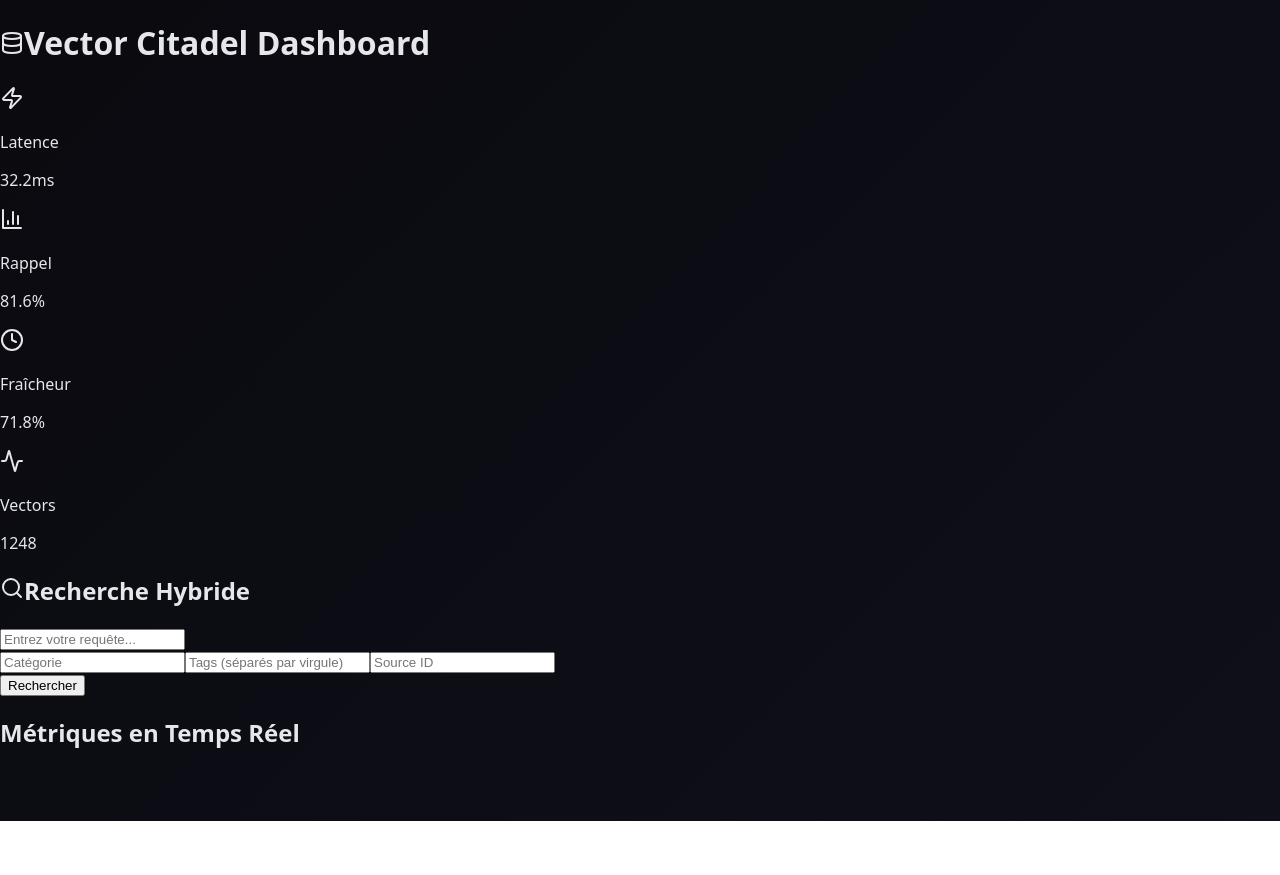
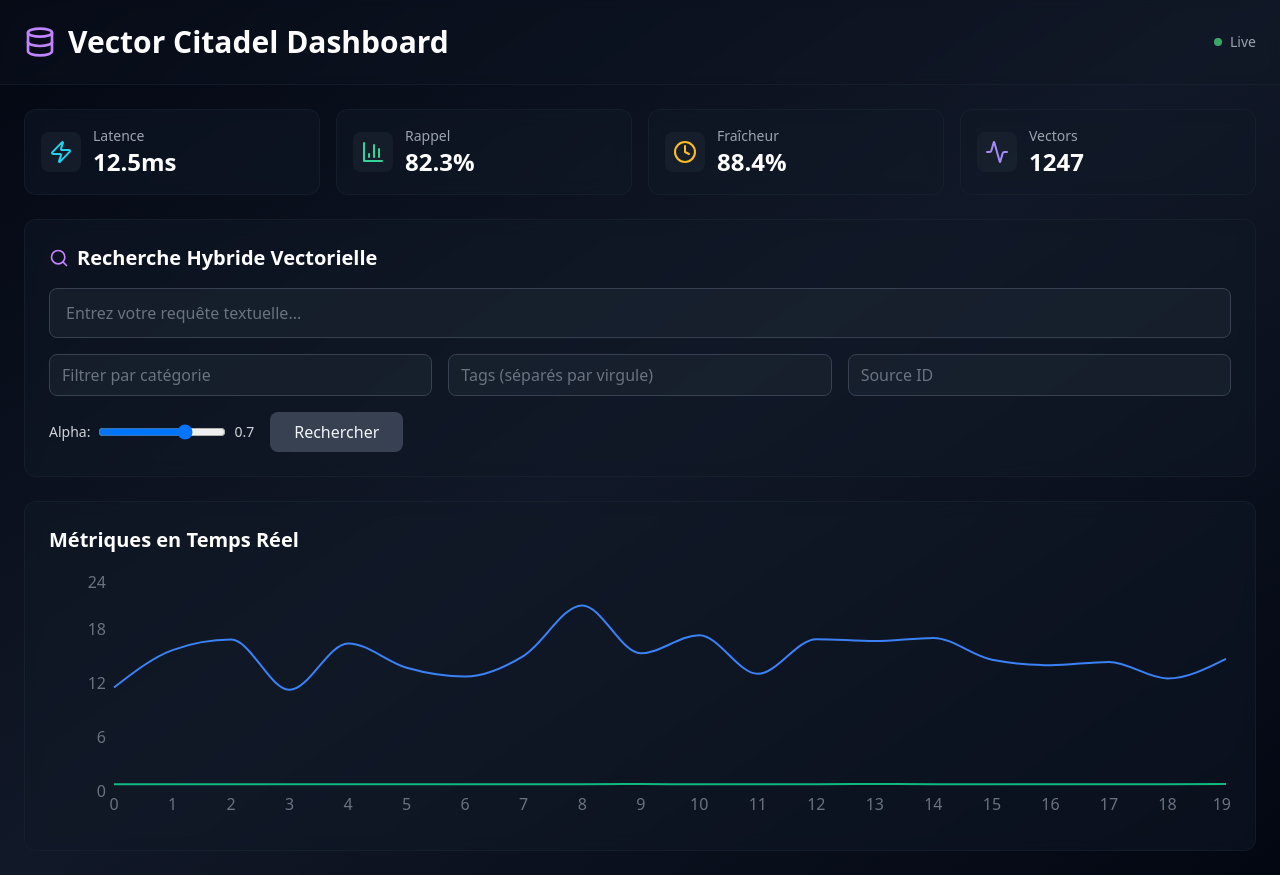
Before and after one commit to Brainfeed-1996/vector-citadel, a React (Vite) app in the folder frontend-dashboard/: page / in a window 1280 px wide. Before the commit the page ends 821 px from the top, so only its background shows below. Built offline with nearby package versions, Linux system fonts and the light colour scheme.

Commit message:
feat: Frontend dashboard redesign complet
Dark mode premium avec gradients
Backdrop blur effects
Graphiques avec gradients
Cards redesign
Loading states améliorés

```diff
--- a/frontend-dashboard/package.json
+++ b/frontend-dashboard/package.json
@@ -29,7 +29,7 @@
     "eslint-plugin-react-refresh": "^0.5.2",
     "globals": "^17.6.0",
     "postcss": "^8.5.15",
-    "tailwindcss": "^4.3.0",
+    "tailwindcss": "^3.4.19",
     "typescript": "~6.0.2",
     "typescript-eslint": "^8.59.2",
     "vite": "^8.0.12"
--- a/frontend-dashboard/src/App.css
+++ /dev/null
@@ -1,33 +0,0 @@
-/* Vector Citadel - Dark Theme Styles */
-body {
-  background: linear-gradient(135deg, #0a0a0f 0%, #0f0f1a 100%);
-  min-height: 100vh;
-}
-
-/* Animation pour les cards */
-@keyframes pulse {
-  0%, 100% { opacity: 1; }
-  50% { opacity: 0.7; }
-}
-
-.animate-pulse {
-  animation: pulse 2s infinite;
-}
-
-/* Scrollbar styling */
-::-webkit-scrollbar {
-  width: 8px;
-}
-
-::-webkit-scrollbar-track {
-  background: #111827;
-}
-
-::-webkit-scrollbar-thumb {
-  background: #374151;
-  border-radius: 4px;
-}
-
-::-webkit-scrollbar-thumb:hover {
-  background: #4b5563;
-}
--- a/frontend-dashboard/src/App.tsx
+++ b/frontend-dashboard/src/App.tsx
@@ -1,7 +1,7 @@
 import { useState, useEffect } from 'react'
-import { Search, Database, BarChart3, Clock, Zap, Activity } from 'lucide-react'
+import { Search, Database, BarChart3, Clock, Zap, Activity, Loader2 } from 'lucide-react'
 import { LineChart, Line, XAxis, YAxis, Tooltip, ResponsiveContainer } from 'recharts'
-import './App.css'
+import './index.css'
 
 interface SearchFilters {
   category: string
@@ -69,7 +69,7 @@ function App() {
     if (!query.trim()) return
     setLoading(true)
     try {
-      const response = await fetch('/api/vectors/search', {
+      const response = await fetch('http://localhost:8080/vectors/search', {
         method: 'POST',
         headers: { 'Content-Type': 'application/json' },
         body: JSON.stringify({
@@ -79,8 +79,10 @@ function App() {
           hybrid_alpha: 0.7,
         }),
       })
+      if (response.ok) {
         const data = await response.json()
         setResults(data)
+      }
     } catch (error) {
       console.error('Search failed:', error)
     }
@@ -94,111 +96,184 @@ function App() {
   }))
 
   return (
-    <div className="min-h-screen bg-gray-950 text-gray-100">
-      <header className="border-b border-gray-800 p-6">
+    <div className="min-h-screen bg-gradient-to-br from-gray-950 via-gray-900 to-gray-950">
+      <div className="absolute inset-0 bg-grid-gray-800/20"></div>
+
+      <header className="relative border-b border-gray-800/50 backdrop-blur-sm bg-gray-900/30 p-6">
+        <div className="max-w-7xl mx-auto flex items-center justify-between">
           <h1 className="text-3xl font-bold text-white flex items-center gap-3">
             <Database className="h-8 w-8 text-purple-400" />
             Vector Citadel Dashboard
           </h1>
+          <div className="flex items-center gap-2 text-sm text-gray-400">
+            <div className="w-2 h-2 bg-green-400 rounded-full animate-pulse"></div>
+            Live
+          </div>
+        </div>
       </header>
 
-      <main className="p-6 max-w-7xl mx-auto space-y-6">
+      <main className="relative p-6 max-w-7xl mx-auto space-y-6">
         <div className="grid grid-cols-1 md:grid-cols-4 gap-4">
-          <MetricCard icon={<Zap />} label="Latence" value={`${metrics.latency.toFixed(1)}ms`} color="text-blue-400" />
-          <MetricCard icon={<BarChart3 />} label="Rappel" value={`${(metrics.recall * 100).toFixed(1)}%`} color="text-green-400" />
-          <MetricCard icon={<Clock />} label="Fraîcheur" value={`${(metrics.freshness * 100).toFixed(1)}%`} color="text-yellow-400" />
-          <MetricCard icon={<Activity />} label="Vectors" value={metrics.total_vectors.toString()} color="text-purple-400" />
+          <MetricCard icon={<Zap />} label="Latence" value={`${metrics.latency.toFixed(1)}ms`} color="text-cyan-400" />
+          <MetricCard icon={<BarChart3 />} label="Rappel" value={`${(metrics.recall * 100).toFixed(1)}%`} color="text-emerald-400" />
+          <MetricCard icon={<Clock />} label="Fraîcheur" value={`${(metrics.freshness * 100).toFixed(1)}%`} color="text-amber-400" />
+          <MetricCard icon={<Activity />} label="Vectors" value={metrics.total_vectors.toString()} color="text-violet-400" />
         </div>
 
-        <div className="bg-gray-900 rounded-lg p-6 border border-gray-800">
-          <h2 className="text-xl font-semibold mb-4 flex items-center gap-2">
-            <Search className="h-5 w-5" />
-            Recherche Hybride
+        <div className="bg-gray-900/50 backdrop-blur rounded-xl p-6 border border-gray-800/50">
+          <h2 className="text-xl font-semibold mb-4 flex items-center gap-2 text-white">
+            <Search className="h-5 w-5 text-purple-400" />
+            Recherche Hybride Vectorielle
           </h2>
 
           <div className="space-y-4">
+            <div className="relative">
               <input
                 type="text"
-              placeholder="Entrez votre requête..."
+                placeholder="Entrez votre requête textuelle..."
                 value={query}
                 onChange={(e) => setQuery(e.target.value)}
-              className="w-full px-4 py-2 bg-gray-800 border border-gray-700 rounded-lg focus:ring-2 focus:ring-purple-500 focus:outline-none"
+                className="w-full px-4 py-3 bg-gray-800/50 border border-gray-700 rounded-lg focus:ring-2 focus:ring-purple-500 focus:outline-none text-white placeholder-gray-500 transition-all"
               />
+            </div>
 
             <div className="grid grid-cols-1 md:grid-cols-3 gap-4">
               <input
                 type="text"
-                placeholder="Catégorie"
+                placeholder="Filtrer par catégorie"
                 value={filters.category}
                 onChange={(e) => setFilters({ ...filters, category: e.target.value })}
-                className="px-3 py-2 bg-gray-800 border border-gray-700 rounded-lg"
+                className="px-3 py-2 bg-gray-800/50 border border-gray-700 rounded-lg text-white placeholder-gray-500"
               />
               <input
                 type="text"
                 placeholder="Tags (séparés par virgule)"
                 value={filters.tags.join(', ')}
                 onChange={(e) => setFilters({ ...filters, tags: e.target.value.split(',').map(t => t.trim()).filter(Boolean) })}
-                className="px-3 py-2 bg-gray-800 border border-gray-700 rounded-lg"
+                className="px-3 py-2 bg-gray-800/50 border border-gray-700 rounded-lg text-white placeholder-gray-500"
               />
               <input
                 type="text"
                 placeholder="Source ID"
                 value={filters.source_id}
                 onChange={(e) => setFilters({ ...filters, source_id: e.target.value })}
-                className="px-3 py-2 bg-gray-800 border border-gray-700 rounded-lg"
+                className="px-3 py-2 bg-gray-800/50 border border-gray-700 rounded-lg text-white placeholder-gray-500"
               />
             </div>
 
+            <div className="flex items-center gap-4">
+              <label className="flex items-center gap-2 text-sm text-gray-300">
+                <span>Alpha:</span>
+                <input
+                  type="range"
+                  min="0"
+                  max="1"
+                  step="0.1"
+                  defaultValue="0.7"
+                  className="w-32"
+                />
+                <span>0.7</span>
+              </label>
+
               <button
                 onClick={handleSearch}
-              disabled={loading}
-              className="px-6 py-2 bg-purple-600 hover:bg-purple-700 disabled:bg-gray-700 rounded-lg font-medium transition-colors"
+                disabled={loading || !query.trim()}
+                className="px-6 py-2 bg-purple-600 hover:bg-purple-700 disabled:bg-gray-700 rounded-lg font-medium transition-all flex items-center gap-2"
               >
+                {loading ? <Loader2 className="h-4 w-4 animate-spin" /> : null}
                 {loading ? 'Recherche...' : 'Rechercher'}
               </button>
             </div>
           </div>
+        </div>
 
         {results.length > 0 && (
-          <div className="bg-gray-900 rounded-lg p-6 border border-gray-800">
-            <h2 className="text-xl font-semibold mb-4">Résultats ({results.length})</h2>
+          <div className="bg-gray-900/50 backdrop-blur rounded-xl p-6 border border-gray-800/50">
+            <h2 className="text-xl font-semibold mb-4 text-white">
+              Résultats ({results.length})
+            </h2>
             <div className="space-y-3">
               {results.map((result, idx) => (
-                <div key={result.id} className="bg-gray-800 rounded-lg p-4 border border-gray-700">
-                  <div className="flex justify-between items-start mb-2">
-                    <span className="font-mono text-sm text-purple-400">#{idx + 1} {result.id}</span>
-                    <span className="text-green-400 font-bold">{result.score.toFixed(4)}</span>
+                <div key={result.id} className="bg-gray-800/50 rounded-lg p-4 border border-gray-700/50 hover:border-purple-500/30 transition-all">
+                  <div className="flex justify-between items-start mb-3">
+                    <span className="font-mono text-sm text-purple-300">
+                      #{idx + 1} {result.id.substring(0, 8)}...
+                    </span>
+                    <div className="text-right">
+                      <div className="text-emerald-400 font-bold text-lg">{result.score.toFixed(4)}</div>
+                      <div className="text-xs text-gray-500">score</div>
                     </div>
-                  <div className="text-sm text-gray-400 space-y-1">
-                    <p>Catégorie: {result.metadata.category || 'N/A'}</p>
-                    <p>Source: {result.metadata.source_id || 'N/A'}</p>
-                    <p>Tags: {result.metadata.tags?.join(', ') || 'Aucun'}</p>
-                    <p>Fraîcheur: {result.freshness_score ? `(${Math.round(result.freshness_score! * 100)}%)` : 'N/A'}</p>
+                  </div>
+                  <div className="grid grid-cols-2 md:grid-cols-4 gap-3 text-sm">
+                    <div>
+                      <span className="text-gray-500">Catégorie:</span>
+                      <span className="ml-2 text-white">{result.metadata.category || 'N/A'}</span>
+                    </div>
+                    <div>
+                      <span className="text-gray-500">Source:</span>
+                      <span className="ml-2 text-white">{result.metadata.source_id || 'N/A'}</span>
+                    </div>
+                    <div>
+                      <span className="text-gray-500">Tags:</span>
+                      <span className="ml-2 text-white">{result.metadata.tags?.join(', ') || 'Aucun'}</span>
+                    </div>
+                    <div>
+                      <span className="text-gray-500">Fraîcheur:</span>
+                      <span className="ml-2 text-amber-400">
+                        {result.freshness_score ? `${Math.round(result.freshness_score! * 100)}%` : 'N/A'}
+                      </span>
+                    </div>
+                  </div>
                   {result.scoring_breakdown && (
-                      <p className="text-xs text-purple-300">
+                    <div className="mt-3 pt-3 border-t border-gray-700/50">
+                      <p className="text-xs text-purple-200 font-mono">
                         {result.scoring_breakdown!.explanation}
                       </p>
+                    </div>
                   )}
-                  </div>
                 </div>
               ))}
             </div>
           </div>
         )}
 
-        <div className="bg-gray-900 rounded-lg p-6 border border-gray-800">
-          <h2 className="text-xl font-semibold mb-4">Métriques en Temps Réel</h2>
+        <div className="bg-gray-900/50 backdrop-blur rounded-xl p-6 border border-gray-800/50">
+          <h2 className="text-xl font-semibold mb-4 text-white">Métriques en Temps Réel</h2>
           <div className="h-64">
             <ResponsiveContainer width="100%" height="100%">
               <LineChart data={chartData}>
-                <XAxis dataKey="time" stroke="#6b7280" />
-                <YAxis stroke="#6b7280" />
+                <defs>
+                  <linearGradient id="latencyGradient" x1="0" y1="0" x2="0" y2="1">
+                    <stop offset="0%" stopColor="#3b82f6" stopOpacity={0.8}/>
+                    <stop offset="100%" stopColor="#3b82f6" stopOpacity={0}/>
+                  </linearGradient>
+                  <linearGradient id="recallGradient" x1="0" y1="0" x2="0" y2="1">
+                    <stop offset="0%" stopColor="#10b981" stopOpacity={0.8}/>
+                    <stop offset="100%" stopColor="#10b981" stopOpacity={0}/>
+                  </linearGradient>
+                </defs>
+                <XAxis dataKey="time" stroke="#6b7280" axisLine={false} tickLine={false} />
+                <YAxis stroke="#6b7280" axisLine={false} tickLine={false} />
                 <Tooltip
-                  contentStyle={{ background: '#1f2937', border: '1px solid #374151' }}
+                  contentStyle={{ background: 'rgba(31, 41, 59, 0.9)', border: '1px solid #374151' }}
                   labelStyle={{ color: '#e5e7eb' }}
                 />
-                <Line type="monotone" dataKey="latency" stroke="#3b82f6" strokeWidth={2} dot={false} />
-                <Line type="monotone" dataKey="recall" stroke="#10b981" strokeWidth={2} dot={false} />
+                <Line
+                  type="monotone"
+                  dataKey="latency"
+                  stroke="#3b82f6"
+                  strokeWidth={2}
+                  dot={false}
+                  fill="url(#latencyGradient)"
+                />
+                <Line
+                  type="monotone"
+                  dataKey="recall"
+                  stroke="#10b981"
+                  strokeWidth={2}
+                  dot={false}
+                  fill="url(#recallGradient)"
+                />
               </LineChart>
             </ResponsiveContainer>
           </div>
@@ -210,12 +285,14 @@ function App() {
 
 function MetricCard({ icon, label, value, color }: { icon: React.ReactNode; label: string; value: string; color: string }) {
   return (
-    <div className="bg-gray-900 rounded-lg p-4 border border-gray-800">
+    <div className="bg-gray-900/50 backdrop-blur rounded-xl p-4 border border-gray-800/50 hover:border-gray-700 transition-all">
       <div className="flex items-center gap-3">
-        <div className={color}>{icon}</div>
+        <div className={`p-2 rounded-lg bg-gray-800/50 ${color}`}>
+          {icon}
+        </div>
         <div>
           <p className="text-gray-400 text-sm">{label}</p>
-          <p className="text-2xl font-bold text-white">{value}</p>
+          <p className={`text-2xl font-bold text-white`}>{value}</p>
         </div>
       </div>
     </div>
--- a/frontend-dashboard/src/index.css
+++ b/frontend-dashboard/src/index.css
@@ -1,10 +1,12 @@
-/* Base styles */
-@custom-media --breakpoint-md (width >= 48rem);
-@custom-media --breakpoint-lg (width >= 64rem);
+@tailwind base;
+@tailwind components;
+@tailwind utilities;
 
+/* Custom styles */
 body {
-  background-color: #0a0a0f;
-  color: #e5e7eb;
-  margin: 0;
-  font-family: system-ui, -apple-system, sans-serif;
+  @apply bg-gray-950 text-gray-100;
 }
+
+.gradient-bg {
+  background: linear-gradient(135deg, #0f0f1a 0%, #1a1a2e 50%, #0f0f1a 100%);
+}
--- /dev/null
+++ b/frontend-dashboard/tailwind.config.cjs
@@ -0,0 +1,26 @@
+/** @type {import('tailwindcss').Config} */
+module.exports = {
+  content: [
+    "./index.html",
+    "./src/**/*.{js,ts,jsx,tsx}",
+  ],
+  theme: {
+    extend: {
+      colors: {
+        primary: {
+          50: '#f5f3ff',
+          100: '#ede9fe',
+          200: '#ddd6fe',
+          300: '#c4b5fd',
+          400: '#a78bfa',
+          500: '#8b5cf6',
+          600: '#7c3aed',
+          700: '#6d28d9',
+          800: '#5b21b7',
+          900: '#4c1d95',
+        }
+      }
+    },
+  },
+  plugins: [],
+}
```
Also changed, not shown: 1 other file (tests, documents, lock files or other folders). Lines whose indentation alone changed are shown as unchanged.
